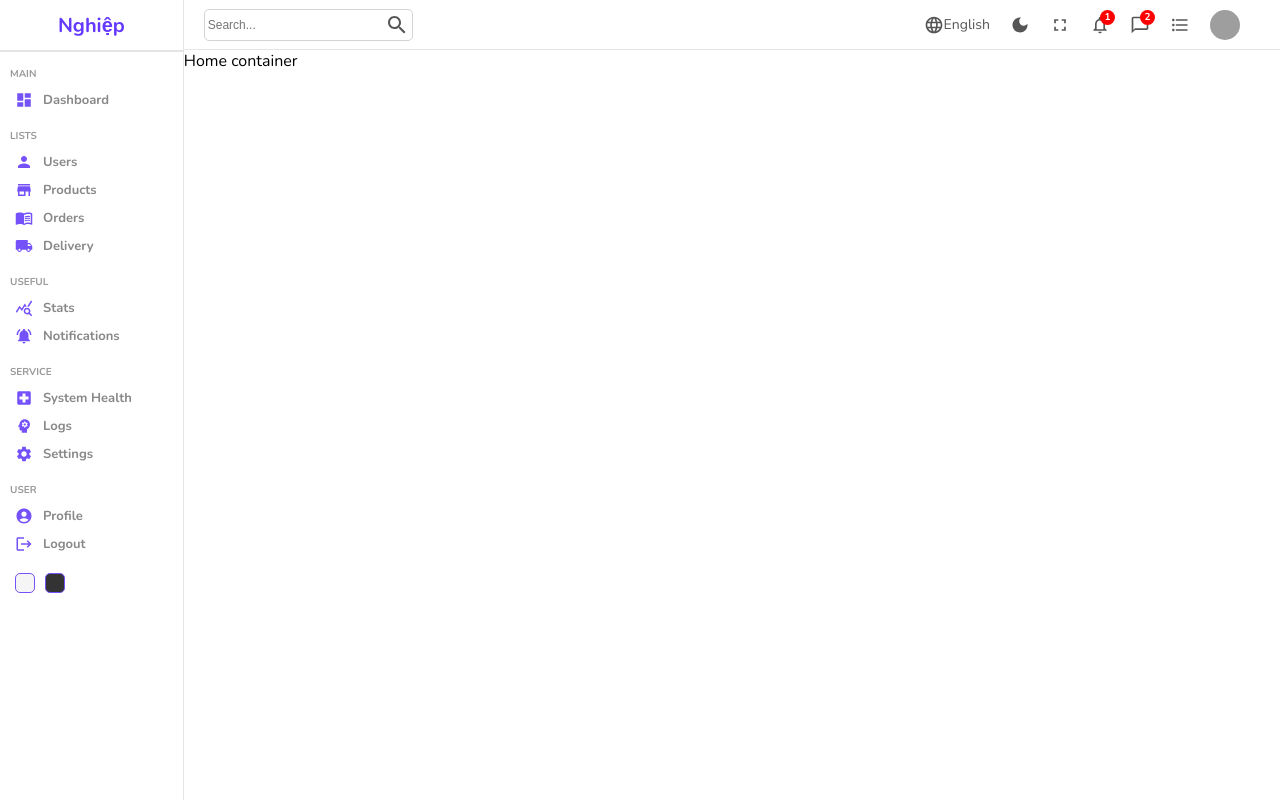
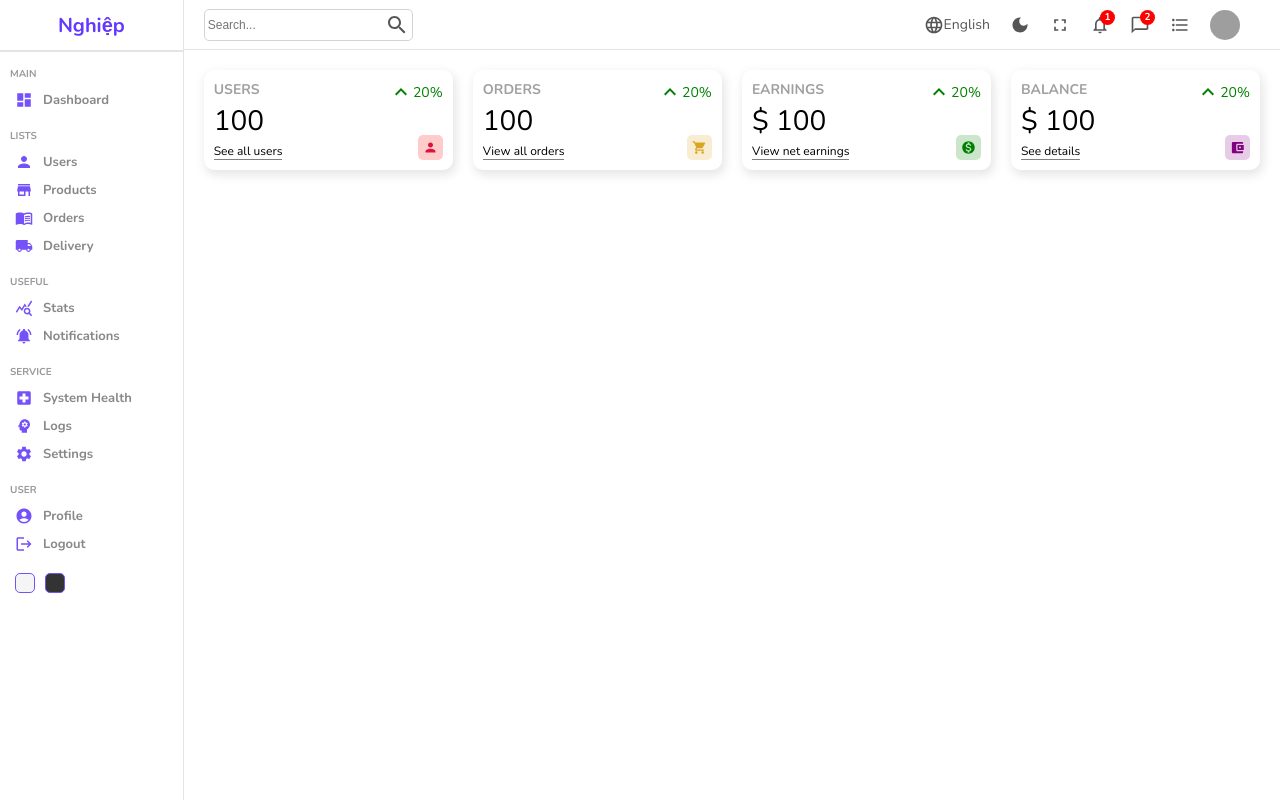
Before and after one commit to tannghiepnguyen123/dashboard, a React (Create React App) app: page / in a window 1280 px wide. Built offline with nearby package versions, Linux system fonts and the light colour scheme; grey boxes are pictures that could not be loaded.

Commit message:
finish widgets

```diff
--- /dev/null
+++ b/src/components/widgets/Widget.jsx
@@ -0,0 +1,93 @@
+import React from "react";
+import KeyboardArrowUpIcon from "@mui/icons-material/KeyboardArrowUp";
+import PersonIcon from "@mui/icons-material/Person";
+import AccountBalanceWalletIcon from "@mui/icons-material/AccountBalanceWallet";
+import ShoppingCartIcon from "@mui/icons-material/ShoppingCart";
+import MonetizationOnIcon from "@mui/icons-material/MonetizationOn";
+import "./widget.scss";
+
+const Widget = ({ type }) => {
+  let data;
+  const amount = 100;
+  const diff = 20;
+  switch (type) {
+    case "user":
+      data = {
+        title: "USERS",
+        isMoney: false,
+        link: "See all users",
+        icon: (
+          <PersonIcon
+            className="icon"
+            style={{ color: "crimson", backgroundColor: "rgba(255,0,0,0.2)" }}
+          />
+        ),
+      };
+      break;
+    case "order":
+      data = {
+        title: "ORDERS",
+        isMoney: false,
+        link: "View all orders",
+        icon: (
+          <ShoppingCartIcon
+            className="icon"
+            style={{
+              color: "goldenrod",
+              backgroundColor: "rgba(218,165,32,0.2)",
+            }}
+          />
+        ),
+      };
+      break;
+    case "earning":
+      data = {
+        title: "EARNINGS",
+        isMoney: true,
+        link: "View net earnings",
+        icon: (
+          <MonetizationOnIcon
+            className="icon"
+            style={{ color: "green", backgroundColor: "rgba(0,128,0,0.2)" }}
+          />
+        ),
+      };
+      break;
+    case "balance":
+      data = {
+        title: "BALANCE",
+        isMoney: true,
+        link: "See details",
+        icon: (
+          <AccountBalanceWalletIcon
+            className="icon"
+            style={{ color: "purple", backgroundColor: "rgba(128,0,128,0.2)" }}
+          />
+        ),
+      };
+      break;
+    default:
+      data = {};
+      break;
+  }
+  return (
+    <div className="widget">
+      <div className="left">
+        <span className="title">{data.title}</span>
+        <span className="counter">
+          {data.isMoney && "$"} {amount}
+        </span>
+        <span className="link">{data.link}</span>
+      </div>
+      <div className="right">
+        <div className="percentage positive">
+          <KeyboardArrowUpIcon />
+          {diff}%
+        </div>
+        {data.icon}
+      </div>
+    </div>
+  );
+};
+
+export default Widget;
--- /dev/null
+++ b/src/components/widgets/widget.scss
@@ -0,0 +1,47 @@
+.widget {
+    display: flex;
+    justify-content: space-between;
+    flex: 1;
+    padding: 10px;
+    -webkit-box-shadow: 2px 4px 10px 1px rgba(0, 0, 0, 0.47);
+    box-shadow: 2px 4px 10px 1px rgba(201, 201, 201, 0.47);
+    border-radius: 10px;
+    height: 100px;
+    .left,
+    .right {
+        display: flex;
+        flex-direction: column;
+        justify-content: space-between;
+        .title {
+            font-weight: bold;
+            font-size: 14px;
+            color: rgb(160, 160, 160);
+        }
+        .counter {
+            font-size: 28px;
+            font-weight: 300;
+        }
+        .link {
+            font-size: 12px;
+            border-bottom: 1px solid gray;
+            width: max-content;
+        }
+        .percentage {
+            display: flex;
+            align-items: center;
+            font-size: 14px;
+            &.positive {
+                color: green;
+            }
+            &.negative {
+                color: red;
+            }
+        }
+        .icon {
+            font-size: 25px;
+            padding: 5px;
+            border-radius: 5px;
+            align-self: flex-end;
+        }
+    }
+}
--- a/src/pages/home/Home.jsx
+++ b/src/pages/home/Home.jsx
@@ -1,6 +1,7 @@
 import React from "react";
 import Navbar from "../../components/navbar/Navbar";
 import Sidebar from "../../components/sidebar/Sidebar";
+import Widget from "../../components/widgets/Widget";
 import "./home.scss";
 
 const Home = () => {
@@ -9,7 +10,13 @@
       <Sidebar />
       <div className="homeContainer">
         <Navbar />
-        Home container
+        <div className="widgets">
+          <Widget type="user" />
+          <Widget type="order" />
+          <Widget type="earning" />
+          <Widget type="balance" />
+        </div>
+        <div className="charts"></div>
       </div>
     </div>
   );
--- a/src/pages/home/home.scss
+++ b/src/pages/home/home.scss
@@ -2,5 +2,10 @@
     display: flex;
     .homeContainer {
         flex: 6;
+        .widgets {
+            display: flex;
+            padding: 20px;
+            gap: 20px;
+        }
     }
 }
```
Also changed, not shown: src/components/chart/Chart.jsx (added, +8 -0 lines), src/components/features/Features.jsx (added, +8 -0 lines), src/components/chart/chart.scss (added), src/components/features/features.scss (added).
